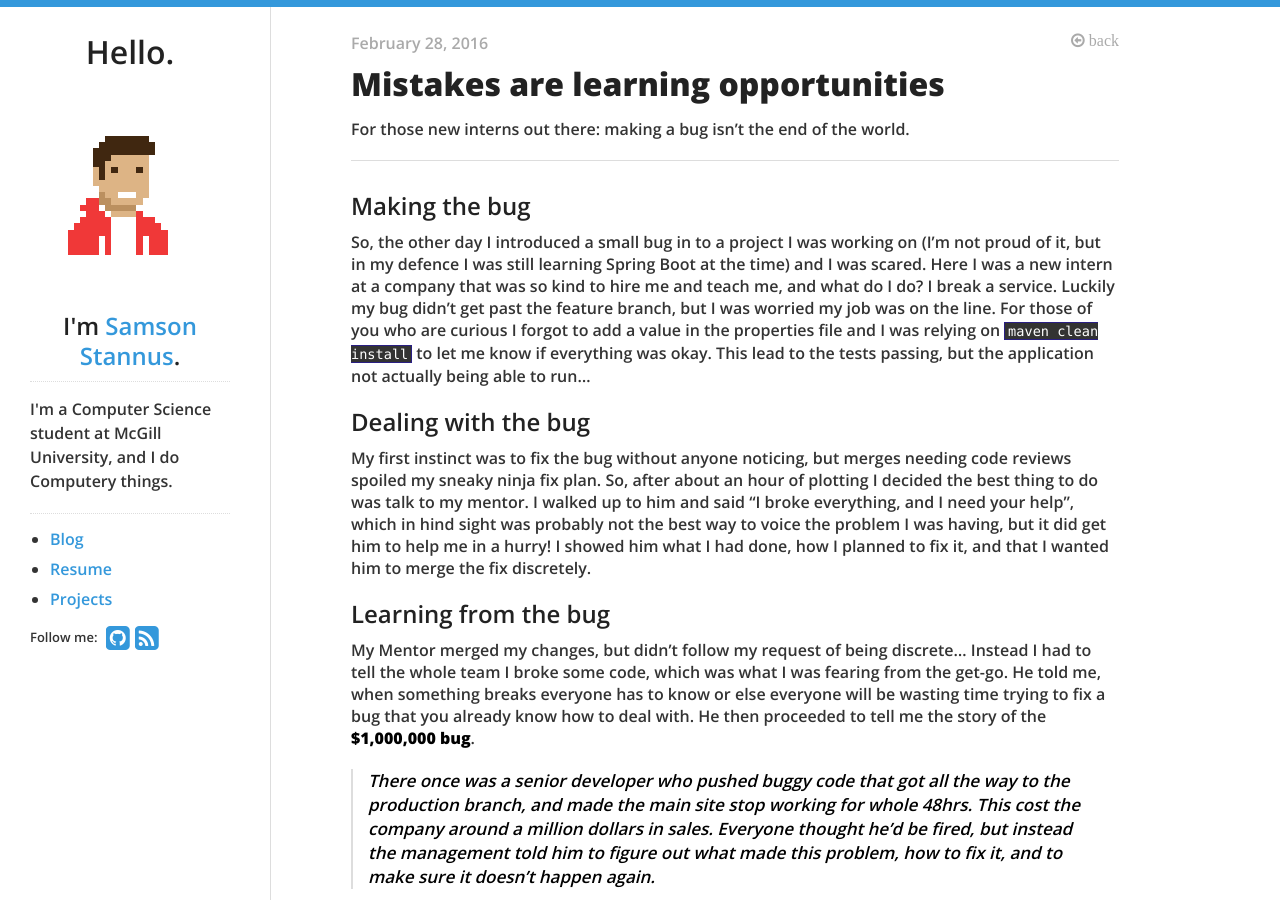
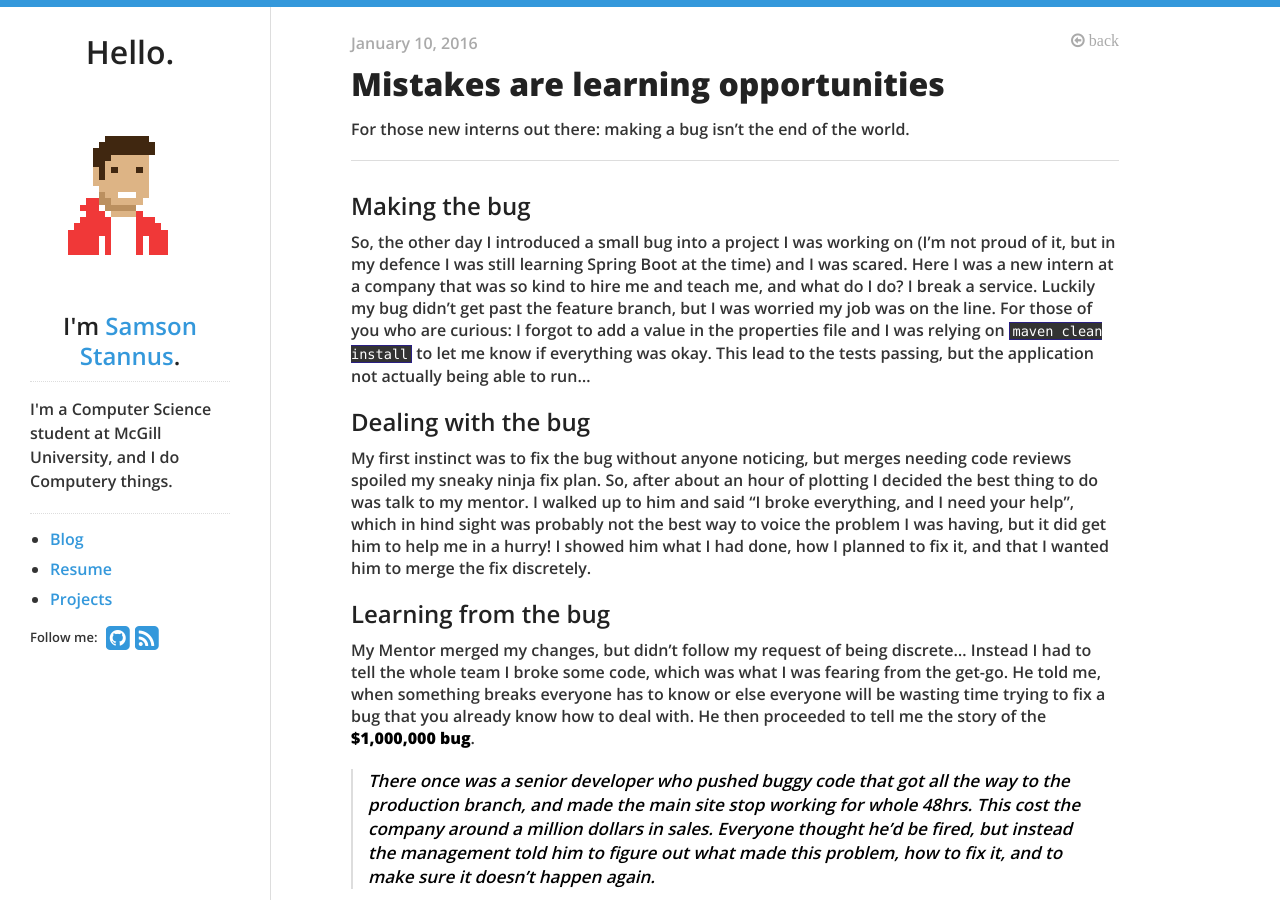
Before and after one commit to SamsonStannus/samsonstannus.github.io, a Jekyll site: the page built from blog/_posts/2016-01-10-mistakes-are-learning-opportunities.md, in a window 1280 px wide and 900 px high. Built offline with Jekyll 4.4.1, drawn with Linux system fonts in a browser that asks for light colours; nearby versions of some CDN libraries.

Commit message:
typo fix date fix

```diff
--- a/blog/_posts/2016-02-28-mistakes-are-learning-opportunities.md
+++ b/blog/_posts/2016-01-10-mistakes-are-learning-opportunities.md
@@ -11,7 +11,7 @@ For those new interns out there: making a bug isn't the end of the world.
 
 ## Making the bug
 
-So, the other day I introduced a small bug in to a project I was working on (I'm not proud of it, but in my defence I was still learning Spring Boot at the time) and I was scared. Here I was a new intern at a company that was so kind to hire me and teach me, and what do I do? I break a service. Luckily my bug didn't get past the feature branch, but I was worried my job was on the line. For those of you who are curious I forgot to add a value in the properties file and I was relying on `maven clean install` to let me know if everything was okay. This lead to the tests passing, but the application not actually being able to run...
+So, the other day I introduced a small bug into a project I was working on (I'm not proud of it, but in my defence I was still learning Spring Boot at the time) and I was scared. Here I was a new intern at a company that was so kind to hire me and teach me, and what do I do? I break a service. Luckily my bug didn't get past the feature branch, but I was worried my job was on the line. For those of you who are curious: I forgot to add a value in the properties file and I was relying on `maven clean install` to let me know if everything was okay. This lead to the tests passing, but the application not actually being able to run...
 
 ## Dealing with the bug
 
```
